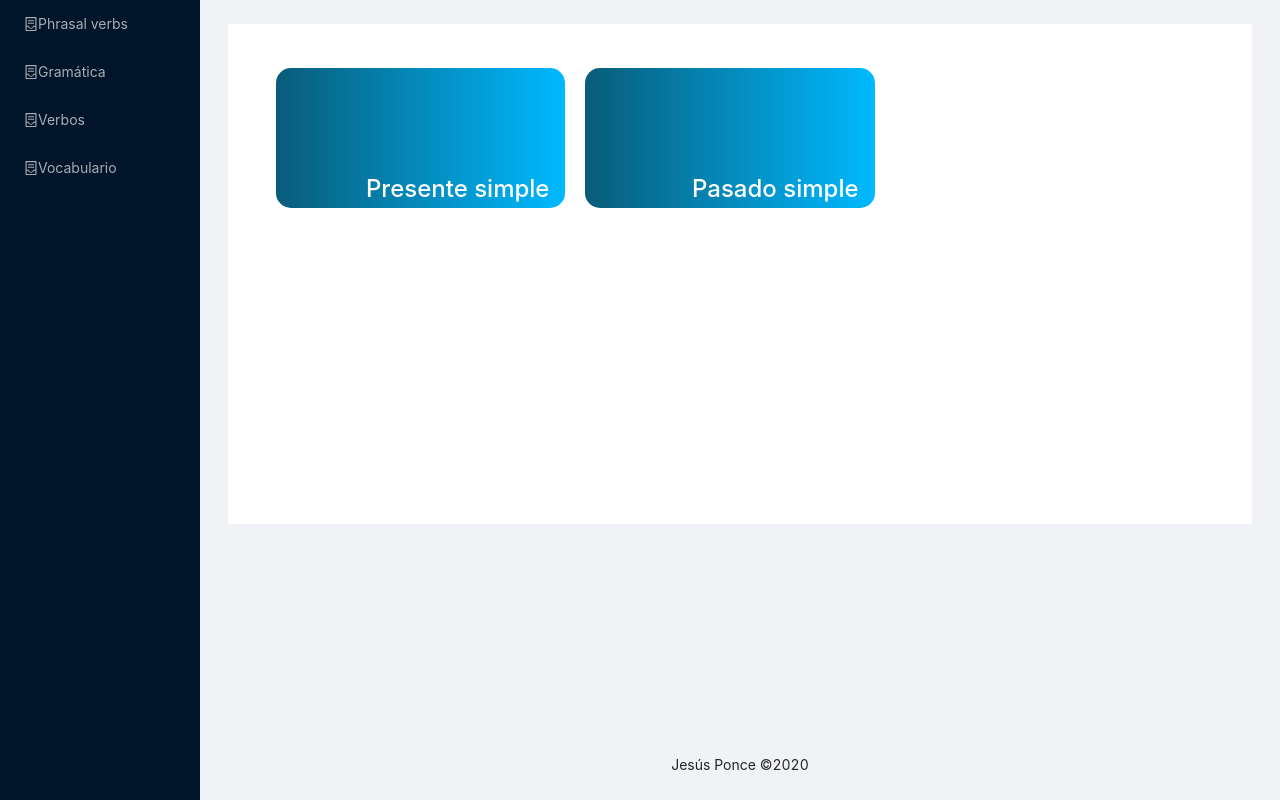
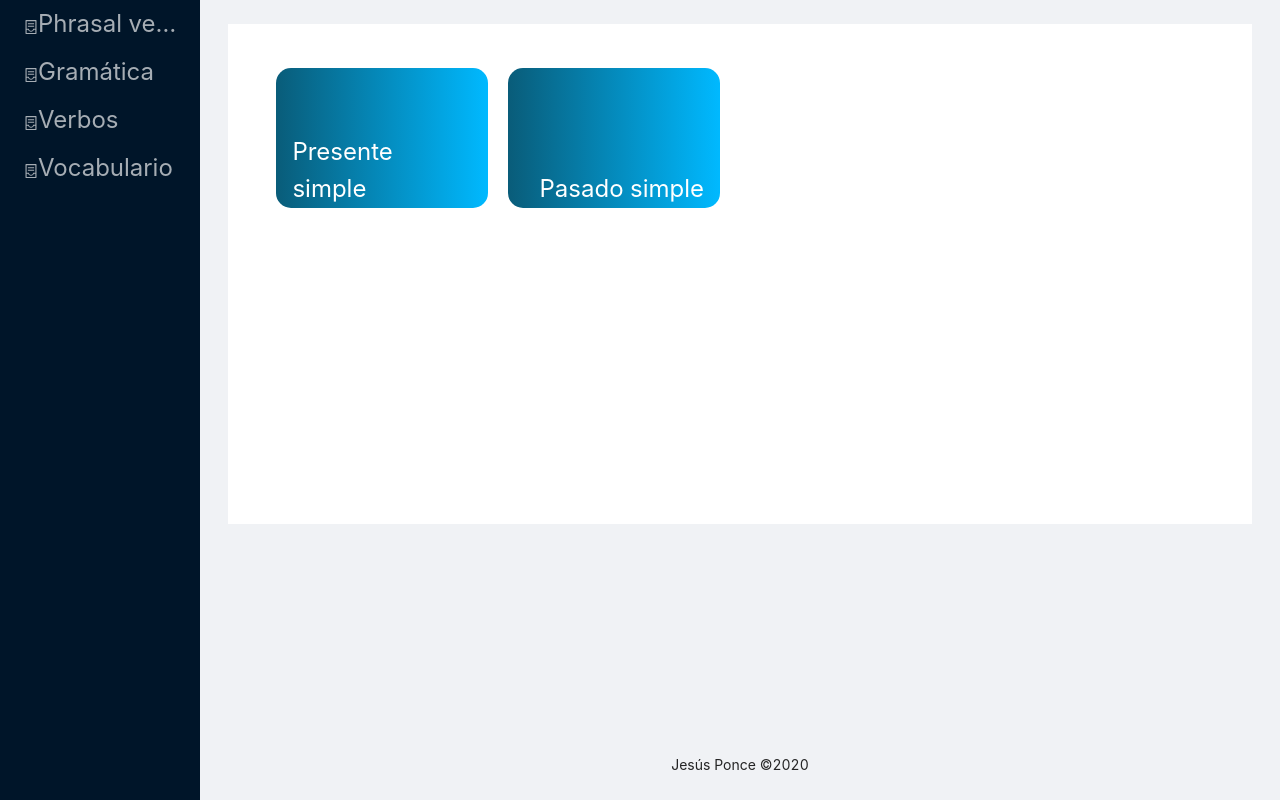
Before and after one commit to JesusEmmanuelPonce/english-front, a React (Create React App) app: page /menu-grammar in a window 1280 px wide. Built offline with nearby package versions, Linux system fonts and the light colour scheme.

Commit message:
new media query

```diff
--- a/src/components/PhrasalVerbs/phrasalVerbs.css
+++ b/src/components/PhrasalVerbs/phrasalVerbs.css
@@ -44,13 +44,13 @@ p{
 }
 
 /* Menu */
-.container-menu-phrasal-pb{
-    display: grid;
-    grid-template-columns: repeat(4, 1fr);
-    margin-top: 20px;
-}
 
-@media screen and (min-width: 360px) {
+@media screen and (min-width: 320px) {
+
+    span{
+        font-size: 12px;
+    }
+
     .container-menu-phrasal-pb{
         display: flex;
         flex-direction: column;
@@ -64,7 +64,32 @@ p{
     }
 }
 
-@media screen and (min-width: 768px) {
+@media screen and (min-width: 360px) {
+
+    span{
+        font-size: 16px;
+    }
+
+    .container-menu-phrasal-pb{
+        display: flex;
+        flex-direction: column;
+        width: 80%;
+        margin: 12px auto
+    }
+
+    .square-menu-pb{
+        margin-bottom: 20px;
+        margin-right: 20px;
+    }
+}
+
+@media screen and (min-width: 480px) {
+
+    span{
+        font-size: 20px;
+        font-weight: 400;
+    }
+
     .container-menu-phrasal-pb{
         display: grid;
         grid-template-columns: repeat(2, 1fr);
@@ -73,10 +98,25 @@ p{
     }
 }
 
+
+@media screen and (min-width: 768px) {
+
+    span{
+        font-size: 24px;
+    }
+
+    .container-menu-phrasal-pb{
+        display: grid;
+        grid-template-columns: repeat(3, 1fr);
+        margin-top: 20px;
+        width: 95%;
+    }
+}
+
 @media screen and (min-width: 1024px) {
     .container-menu-phrasal-pb{
         display: grid;
-        grid-template-columns: repeat(3, 1fr);
+        grid-template-columns: repeat(4, 1fr);
         margin-top: 20px;
     }
 }
```
